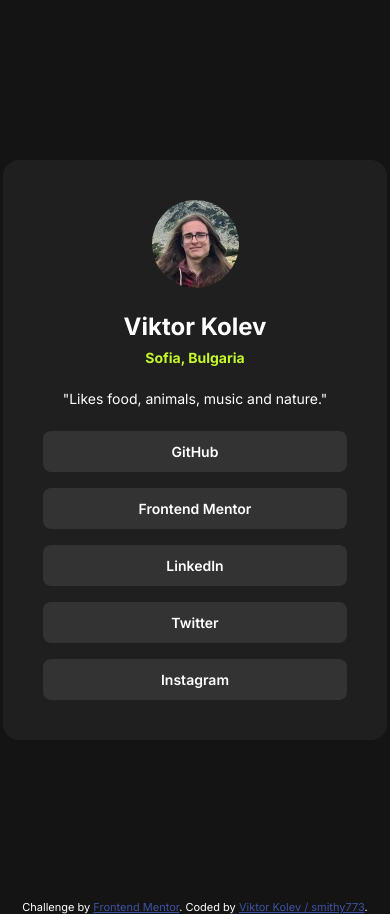
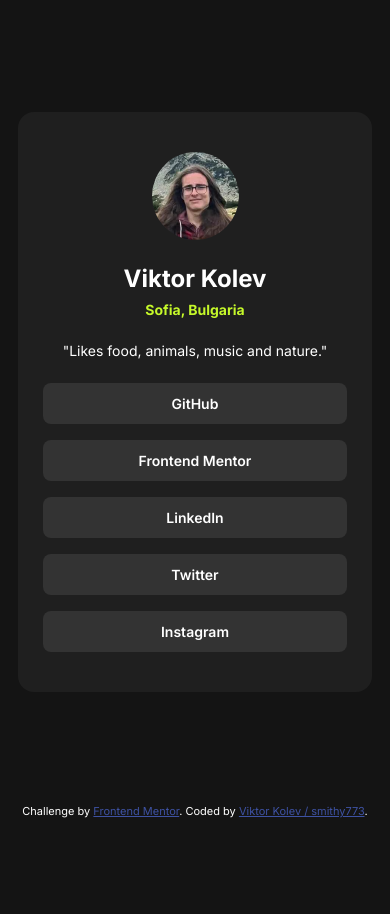
Before and after one commit to smithy773/social-links-profile-main, a plain HTML site: page index.html in a window 390 px wide. After the commit the page ends 844 px from the top, so only its background shows below. Drawn offline with Linux system fonts and the light colour scheme.

Commit message:
Add mobile design + update README
Slight adjustments to design using Media Queries to make sure it looks better on mobile.
Updated README with screenshots + links.

```diff
--- a/style.css
+++ b/style.css
@@ -96,3 +96,16 @@ body {
 .attribution a {
   color: #3e52a3;
 }
+
+@media (max-width: 27.8em) {
+  .container {
+    padding: 2.5rem 1.563rem;
+    margin: 7rem auto;
+  }
+}
+
+@media (max-width: 23.25em) {
+  .container {
+    border-radius: 0;
+  }
+}
```
Also changed, not shown: assets/images/image.png (deleted), assets/images/screen-desk.PNG (added), assets/images/screen-mobile-1.PNG (added), assets/images/screen-mobile-2.PNG (added), 1 other file.
